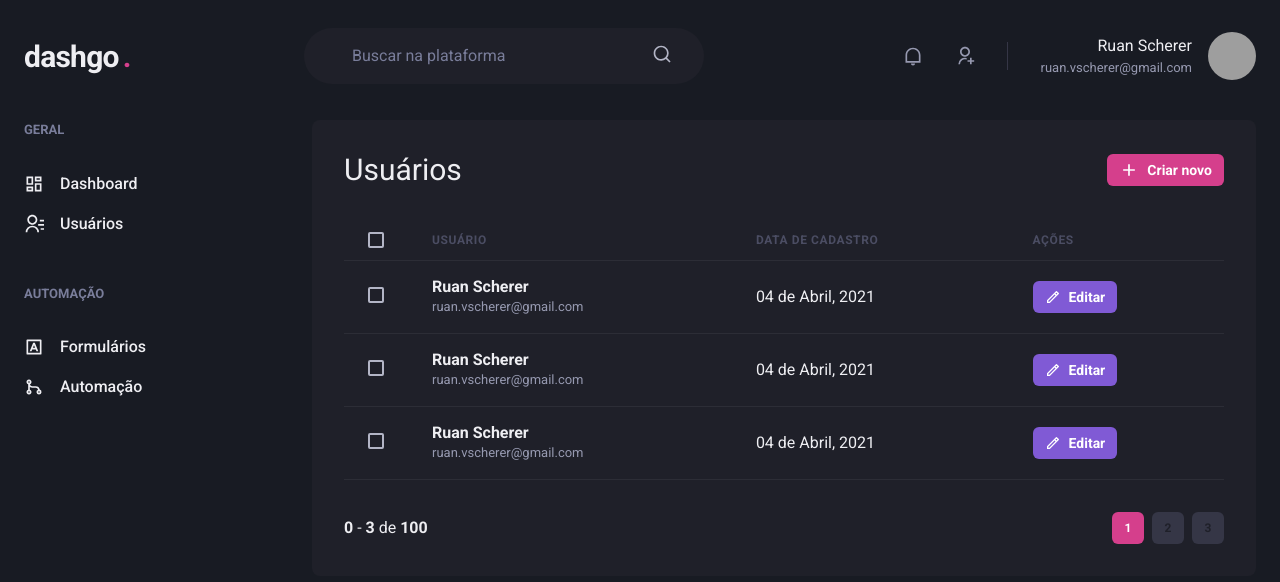
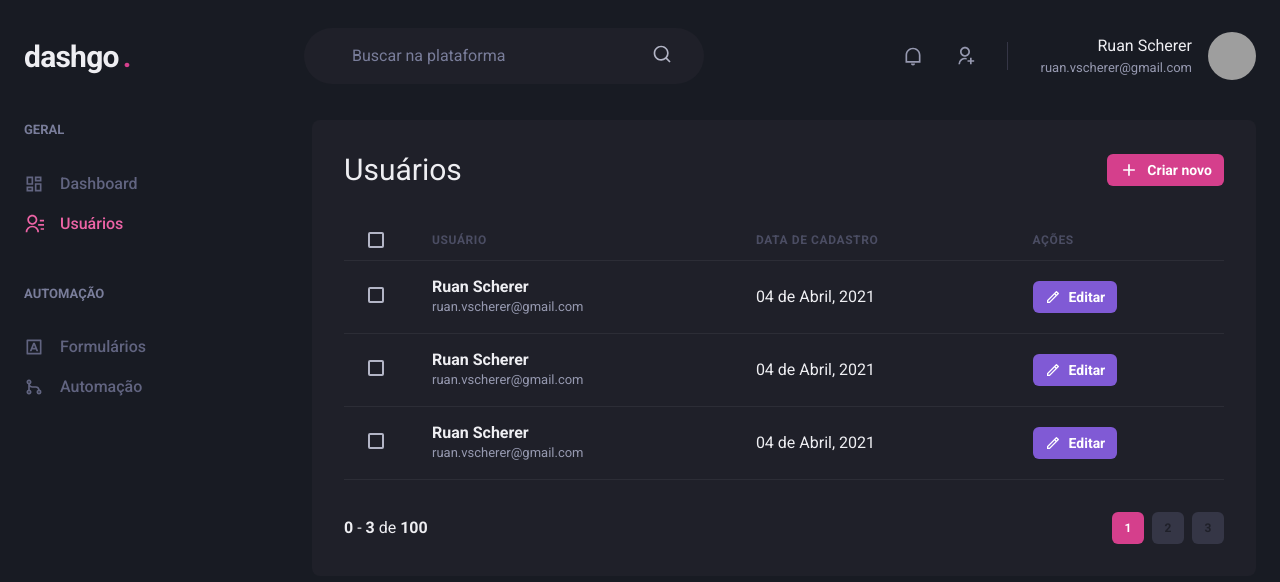
Before and after one commit to RuanScherer/dash-go, a Next.js app: page /users in a window 1280 px wide. Shown: the top 582 px of the page. Built offline with nearby package versions, Linux system fonts and the light colour scheme; grey boxes are pictures that could not be loaded.

Commit message:
feat: create ActiveLink component

```diff
--- /dev/null
+++ b/src/components/ActiveLink.tsx
@@ -0,0 +1,36 @@
+import Link, { LinkProps } from "next/link"
+import { useRouter } from "next/router"
+import React, { ReactElement } from "react"
+
+interface ActiveLinkProps extends LinkProps {
+  children: ReactElement
+  shouldMatchExactHref?: boolean
+}
+
+export default function ActiveLink({
+  children,
+  shouldMatchExactHref = false,
+  ...rest
+}: ActiveLinkProps) {
+  const { asPath: currentPath } = useRouter()
+
+  let isActive = false
+
+  if (shouldMatchExactHref && (currentPath === rest.href || currentPath === rest.as)) {
+    isActive = true
+  }
+
+  if (!shouldMatchExactHref &&
+    (currentPath.startsWith(String(rest.href))
+     || currentPath.startsWith(String(rest.as)))) {
+    isActive = true
+  }
+
+  return (
+    <Link {...rest}>
+      {React.cloneElement(children, {
+        color: isActive ? "pink.400": "gray.500",
+      })}
+    </Link>
+  )
+}
--- a/src/components/Sidebar/NavLink.tsx
+++ b/src/components/Sidebar/NavLink.tsx
@@ -1,6 +1,6 @@
 import { Icon, Link, LinkProps as ChakraLinkProps, Text } from "@chakra-ui/react";
-import NextLink from "next/link";
 import { ElementType } from "react";
+import ActiveLink from "../ActiveLink";
 
 interface NavLinkProps extends ChakraLinkProps {
   href: string
@@ -10,11 +10,11 @@ interface NavLinkProps extends ChakraLinkProps {
 
 export default function NavLink({ href, icon, children, ...rest }: NavLinkProps) {
   return (
-    <NextLink href={href} passHref>
+    <ActiveLink href={href} passHref>
       <Link display="flex" alignItems="center" {...rest}>
         <Icon as={icon} fontSize="20" />
         <Text ml="4" fontWeight="medium">{children}</Text>
       </Link>
-    </NextLink>
+    </ActiveLink>
   )
 }
```
